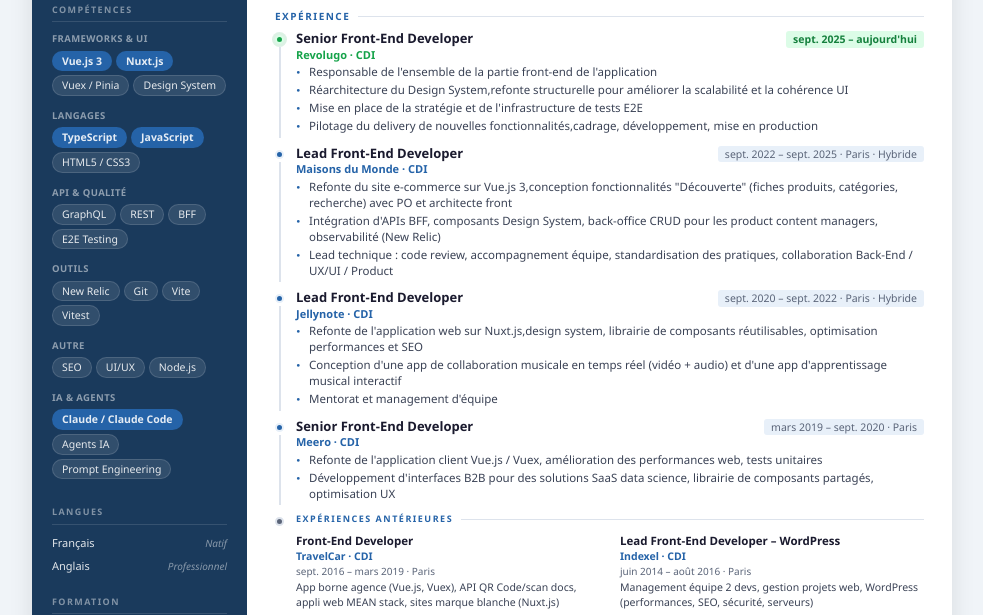
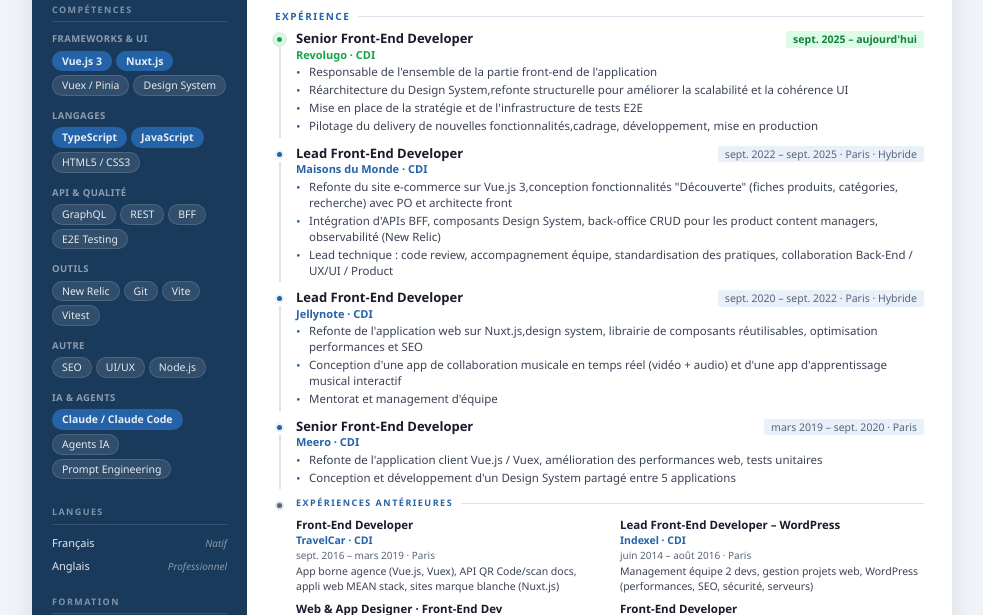
Before and after one commit to MichaelTessier/cv, a plain HTML site: page index.html in a window 1280 px wide. Shown: the part 159-774 px from the top of the page, without its empty margins (148-1131 px from the left). Drawn offline with Linux system fonts and the light colour scheme.

Commit message:
Focus Meero bullet on shared Design System across 5 apps

```diff
--- a/index.html
+++ b/index.html
@@ -520,7 +520,7 @@
           <div class="exp-body">
             <ul>
               <li>Refonte de l'application client Vue.js / Vuex, amélioration des performances web, tests unitaires</li>
-              <li>Développement d'interfaces B2B pour des solutions SaaS data science, librairie de composants partagés, optimisation UX</li>
+              <li>Conception et développement d'un Design System partagé entre 5 applications</li>
             </ul>
           </div>
         </div>
```
